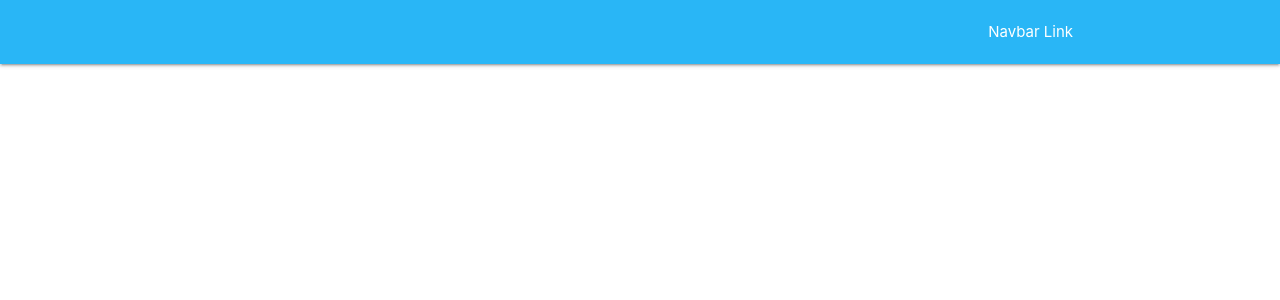
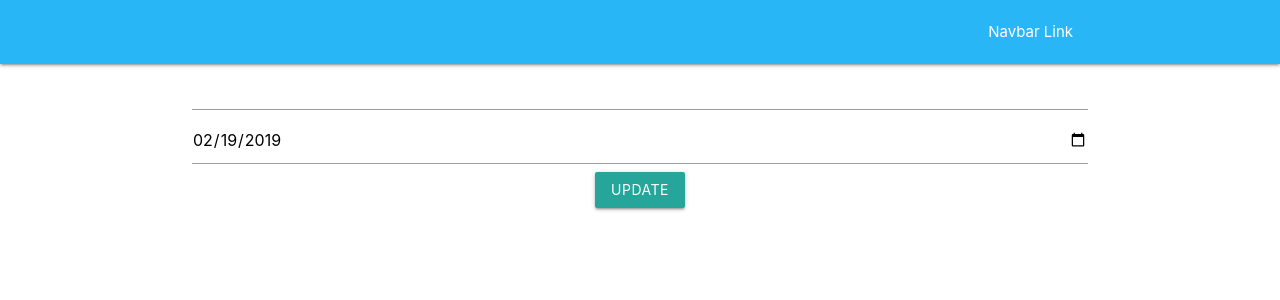
Before and after one commit to rubinoAM/To-Do-List, a React (Create React App) app in the folder front-end/: page /edit/1 in a window 1280 px wide. Shown: the top 300 px of the page. Built offline with nearby package versions, Linux system fonts and the light colour scheme; no server answers.

Commit message:
Edit page GETS taskData now

```diff
--- a/front-end/src/App.js
+++ b/front-end/src/App.js
@@ -3,6 +3,7 @@ import './App.css';
 import { BrowserRouter as Router, Route} from 'react-router-dom';
 import Navbar from './Navbar';
 import Home from './Home';
+import Edit from './Edit';
 import axios from 'axios';
 
 class App extends Component {
@@ -48,6 +49,7 @@ class App extends Component {
         <Route exact path="/" render={()=>{
           return (<Home taskList={this.state.taskList} addNewTask={this.addNewTask} />);
         }} />
+        <Route exact path="/edit/:id" component={Edit} />
       </div>
       </Router>
     );
--- /dev/null
+++ b/front-end/src/Edit.js
@@ -0,0 +1,62 @@
+import React, {Component} from 'react';
+import axios from 'axios';
+import moment from 'moment';
+
+class Edit extends Component{
+    constructor(){
+        super();
+        this.state = {
+            task: {}
+        }
+    }
+
+    componentDidMount(){
+        const tId = this.props.match.params.id;
+        axios({
+            method: 'GET',
+            url: `http://localhost:3006/getTask/${tId}`,
+        }).then((taskMatched)=>{
+            this.setState({
+                task:taskMatched.data.task
+            })
+        });
+    }
+
+    changeTask = (e)=>{
+        const value = e.target.value;
+        let taskStateDummy = {...this.state.task};  //taskStateDummy = {taskName: 'x', taskDate: 'y'}
+        taskStateDummy.taskName = value;
+
+        this.setState({
+            task:taskStateDummy
+        })
+    }
+
+    changeDate = (e)=>{
+        const value = e.target.value;
+        let taskStateDummy = {...this.state.task};
+        taskStateDummy.taskDate = value;
+
+        this.setState({
+            task:taskStateDummy
+        })
+    }
+
+    editTask = (e)=>{
+        e.preventDefault();
+    }
+
+    render(){
+        return(
+            <div className="container">
+                <form onSubmit={this.editTask} className="add-box">
+                    <input onChange={this.changeTask} type="text" id="new-task" value={this.state.task.taskName} />
+                    <input onChange={this.changeDate} type="date" id="new-task-date" value={moment(this.state.task.taskDate).format('YYYY-MM-DD')} />
+                    <button type="submit" className="btn btn-primary">Update</button>
+                </form>
+            </div>
+        )
+    }
+}
+
+export default Edit;
--- a/front-end/src/Home.js
+++ b/front-end/src/Home.js
@@ -1,5 +1,6 @@
 import React, { Component } from 'react';
 import moment from 'moment';
+import {Link} from 'react-router-dom';
 
 class Home extends Component{
     constructor(){
@@ -34,12 +35,16 @@ class Home extends Component{
             return(
                 <tr key={task.id}>
                     <td>{task.taskName} - {moment(task.taskDate).format('MMMM Do YYYY')}</td>
-                    <td><button className="btn red">
+                    <td><button className="btn red waves-effect waves-light">
                         <i className="material-icons">delete</i>
                     </button></td>
-                    <td><button className="btn blue">
-                        <i className="material-icons">edit</i>
-                    </button></td>
+                    <td>
+                        <Link to={"/edit/"+task.id}>
+                            <button className="btn blue waves-effect waves-light">
+                                <i className="material-icons">edit</i>
+                            </button>
+                        </Link>
+                    </td>
                 </tr>
             )
         });
@@ -58,7 +63,7 @@ class Home extends Component{
                     <form onSubmit={this.addNewTask} className="add-box">
                         <input onChange={this.changeTask} type="text" id="new-task" placeholder="New Task" value={this.state.task} />
                         <input onChange={this.changeDate} type="date" id="new-task-date" value={this.state.date} />
-                        <button type="submit" className="btn btn-primary">Add Task</button>
+                        <button type="submit" className="btn btn-primary waves-effect waves-light">Add Task</button>
                     </form>
                     <table className="table table-bordered">
                         <thead>
```
Also changed, not shown: 1 other file (tests, documents, lock files or other folders).
